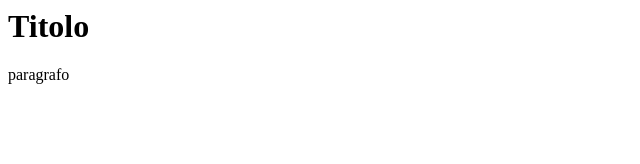
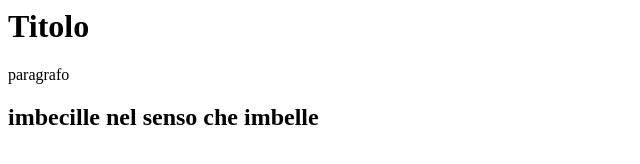
Before and after one commit to ValentinaFrachetti/progetto-elementi, a plain HTML site: page Index.html in a window 1280 px wide. Shown: the whole page, without its empty margins (0-640 px from the left). Drawn offline with Linux system fonts and the light colour scheme.

Commit message:
Modifica

```diff
--- a/Index.html
+++ b/Index.html
@@ -1,3 +1,5 @@
 <h1> Titolo </h1>
 
 <p> paragrafo </p>
+
+<h2> imbecille nel senso che imbelle </h2>
```
